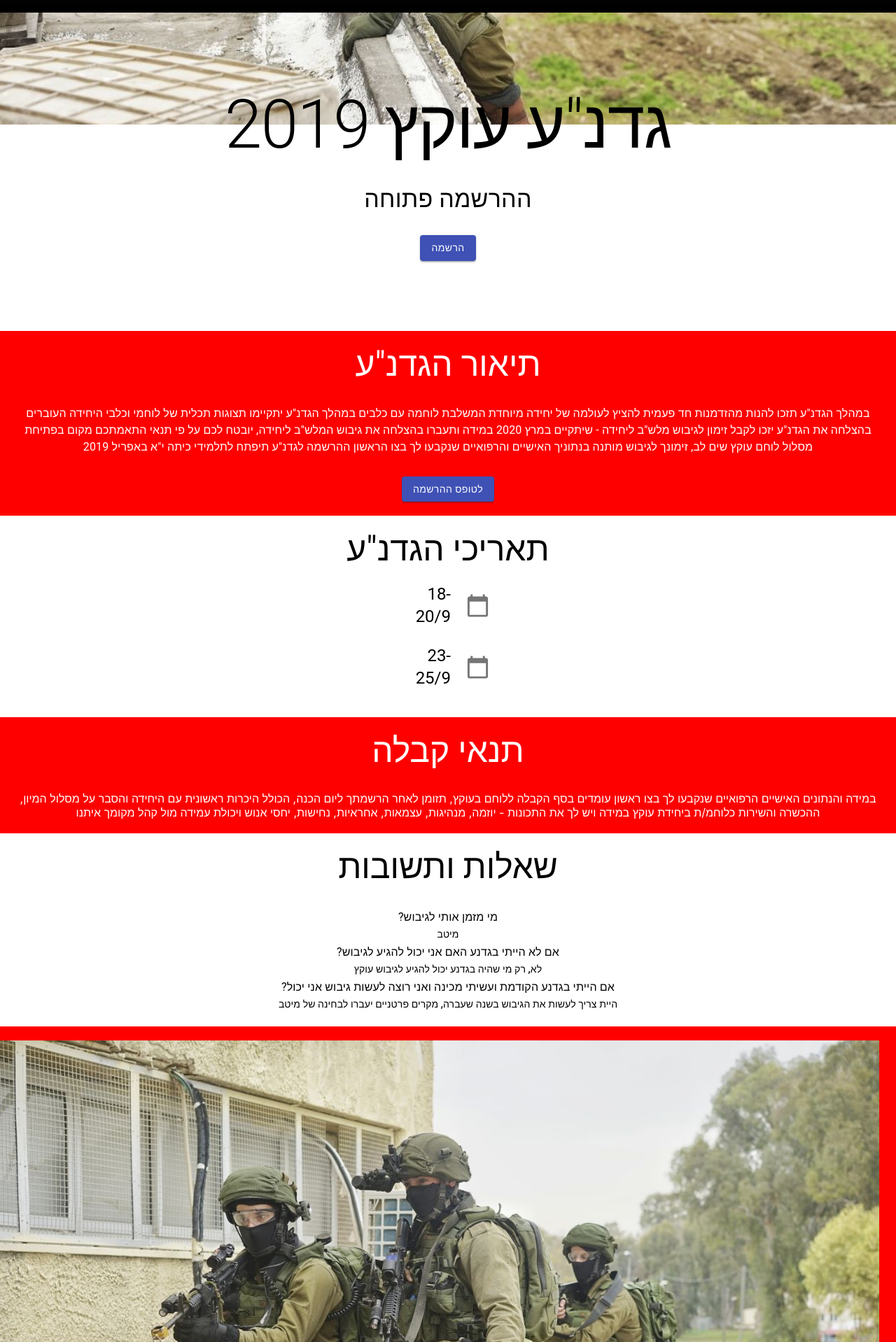
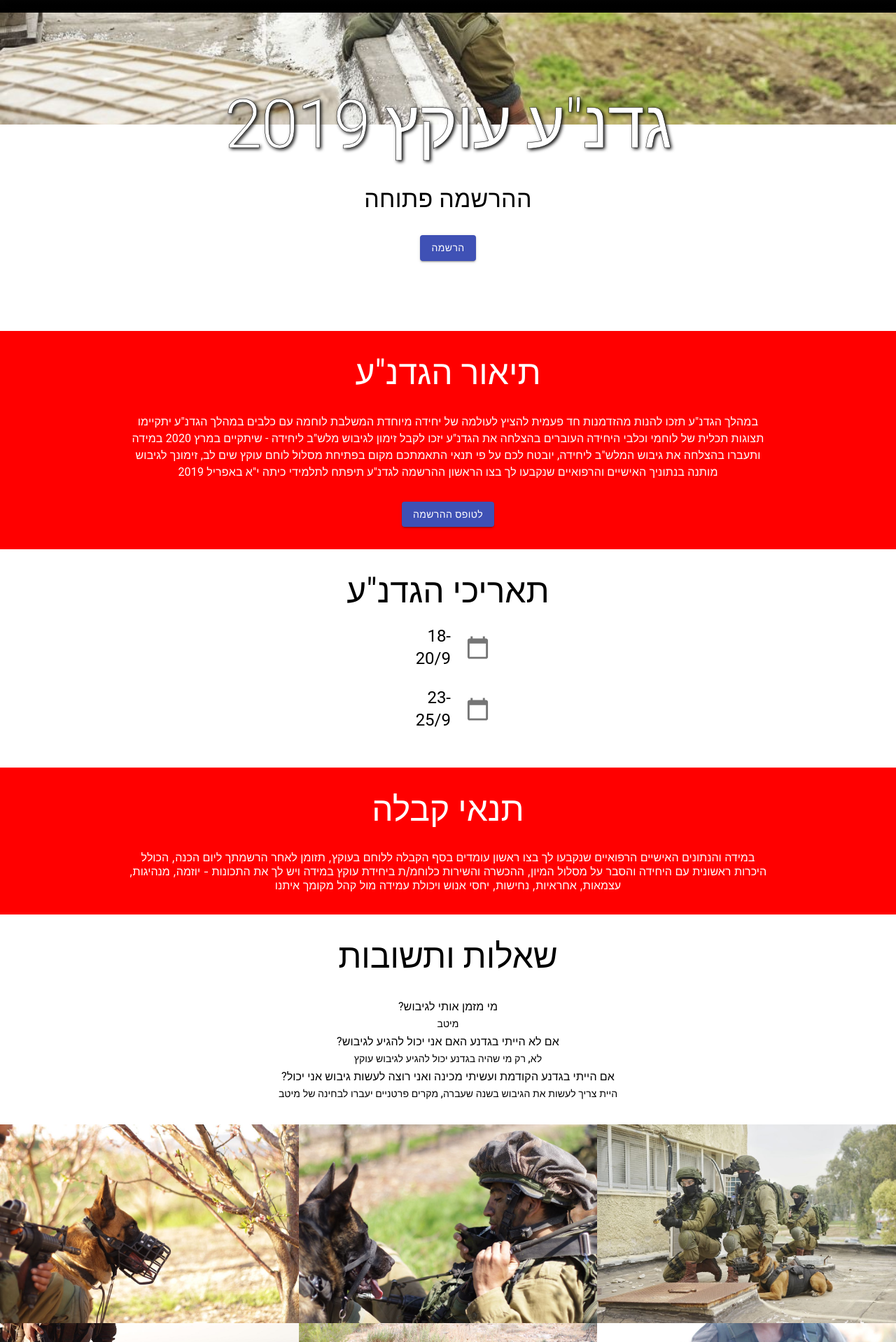
Before and after one commit to sushi30/oketz-website-react, a React (Create React App) app: page / in a window 1280 px wide. Shown: the part 622-2540 px from the top of the page at 70% size. Built offline with nearby package versions, Linux system fonts and the light colour scheme; grey boxes are pictures that could not be loaded.

Commit message:
updated sections

```diff
--- a/src/Body.js
+++ b/src/Body.js
@@ -9,18 +9,6 @@ import Form from "./sections/Form";
 import BackgroundCarousel from "./CarouselBackground";
 import Portfolio from "./sections/Portfolio/Portfolio";
 import Video from "./Video";
-
-const useStyles = makeStyles({
-  root: {
-    background: "linear-gradient(45deg, #FE6B8B 30%, #FF8E53 90%)",
-    border: 0,
-    borderRadius: 3,
-    boxShadow: "0 3px 5px 2px rgba(255, 105, 135, .3)",
-    color: "white",
-    height: 48,
-    padding: "0 30px"
-  }
-});
 
 const Body = () => (
   <div style={{ textAlign: "center" }}>
--- a/src/SectionContainer.js
+++ b/src/SectionContainer.js
@@ -3,11 +3,9 @@ import Container from "@material-ui/core/Container";
 import React from "react";
 
 export default styled(({ even, ...rest }) => (
-  <Container {...rest} maxWidth="xl" />
+  <Container maxWidth="md" {...rest} />
 ))({
-  background: props =>
-    props.transparent ? "unset" : props.even ? "red" : "white",
   color: props => (props.even ? "white" : "black"),
-  paddingTop: 20,
-  paddingBottom: 20
+  paddingTop: props => (props.noPadding ? 0 : 32),
+  paddingBottom: props => (props.noPadding ? 0 : 32)
 });
--- a/src/TitleSection.js
+++ b/src/TitleSection.js
@@ -6,10 +6,22 @@ import MainContainer from "./SectionContainer";
 const TitleSection = ({ even }) => (
   <section>
     <MainContainer transparent style={{ paddingTop: 100, paddingBottom: 100 }}>
-      <Typography variant="h1" style={{ textAlign: "center", marginBottom: 30}}>
+      <Typography
+        variant="h1"
+        style={{
+          textAlign: "center",
+          marginBottom: 30,
+          color: "white",
+          "-webkit-text-stroke-width": "0.5px",
+          "-webkit-text-stroke-color": "black",
+          "text-shadow": "2px 2px 5px black"
+        }}
+      >
         גדנ"ע עוקץ 2019
       </Typography>
-      <Typography variant="h4" style={{marginBottom: 30}}>ההרשמה פתוחה</Typography>
+      <Typography variant="h4" style={{ marginBottom: 30 }}>
+        ההרשמה פתוחה
+      </Typography>
       <Button variant="contained" color="primary">
         הרשמה
       </Button>
--- a/src/Video.js
+++ b/src/Video.js
@@ -12,12 +12,15 @@ const Video = () => {
   return (
     <Container maxWidth="xl" className={classes.container}>
       <video
-        src={"vid/gadna-oketz-video.mp4"}
+        src="vid/gadna-oketz-video.mp4"
+        className={classes.video}
+        controls
         autoPlay
         muted
-        controls
-        className={classes.video}
-      />
+      >
+        <source type="video/mp4" />
+        הדפדפן שלך אינו תומך בהצגת תוכן וידאו.
+      </video>
     </Container>
   );
 };
--- /dev/null
+++ b/src/components/Section.js
@@ -0,0 +1,9 @@
+import React from "react";
+import styled from "@material-ui/core/styles/styled";
+
+const Section = styled(({ even, ...rest }) => <section {...rest} />)({
+  background: props =>
+    props.transparent ? "unset" : props.even ? "red" : "white"
+});
+
+export default Section;
--- a/src/sections/Dates.js
+++ b/src/sections/Dates.js
@@ -7,9 +7,10 @@ import ListItemIcon from "@material-ui/core/ListItemIcon";
 import CalendarIcon from "@material-ui/icons/CalendarToday";
 import ListItemText from "@material-ui/core/ListItemText";
 import MainContainer from "../SectionContainer";
+import Section from "../components/Section";
 
 export default ({ even }) => (
-  <section>
+  <Section even={even}>
     <MainContainer even={even}>
       <Typography variant="h3">תאריכי הגדנ"ע</Typography>
       <Container style={{ maxWidth: 200 }}>
@@ -37,5 +38,5 @@ export default ({ even }) => (
         </List>
       </Container>
     </MainContainer>
-  </section>
+  </Section>
 );
--- a/src/sections/Description.js
+++ b/src/sections/Description.js
@@ -3,9 +3,10 @@ import Button from "@material-ui/core/Button";
 import React from "react";
 import MainContainer from "../SectionContainer";
 import SectionTitle from "../SectionTitle";
+import Section from "../components/Section";
 
 export default ({ even }) => (
-  <section>
+  <Section even={even}>
     <MainContainer even={even}>
       <SectionTitle>תיאור הגדנ"ע</SectionTitle>
       <Typography variant="body1">
@@ -21,5 +22,5 @@ export default ({ even }) => (
         לטופס ההרשמה
       </Button>
     </MainContainer>
-  </section>
+  </Section>
 );
--- a/src/sections/Form.js
+++ b/src/sections/Form.js
@@ -11,6 +11,7 @@ import Radio from "@material-ui/core/Radio";
 import MenuItem from "@material-ui/core/MenuItem";
 import makeStyles from "@material-ui/core/styles/makeStyles";
 import Button from "@material-ui/core/Button";
+import Section from "../components/Section";
 
 const useStyles = makeStyles({
   formControl: { left: "unset" },
@@ -38,7 +39,7 @@ const MyGridItem = ({ children }) => (
 export default ({ even }) => {
   const classes = useStyles();
   return (
-    <section>
+    <Section even={even}>
       <MainContainer even={even}>
         <Typography variant="h3">טופס הרשמה</Typography>
         <Formik
@@ -162,6 +163,6 @@ export default ({ even }) => {
           )}
         />
       </MainContainer>
-    </section>
+    </Section>
   );
 };
--- a/src/sections/Portfolio/Photo.js
+++ b/src/sections/Portfolio/Photo.js
@@ -1,5 +1,5 @@
 import React from "react";
 
-const Photo = ({ src, alt }) => <img alt={alt} src={src} />;
+const Photo = props => <img alt="image" {...props} />;
 
 export default Photo;
--- a/src/sections/Portfolio/Portfolio.js
+++ b/src/sections/Portfolio/Portfolio.js
@@ -1,17 +1,25 @@
 import React from "react";
 import MainContainer from "../../SectionContainer";
 import Photo from "./Photo";
-import img2 from "../../images/2.jpeg";
+import img2 from "../../images/k9/2.jpeg";
+import img5 from "../../images/k9/5.jpeg";
+import img7 from "../../images/k9/7.jpeg";
+import img8 from "../../images/k9/8.jpeg";
+import img9 from "../../images/k9/9.jpeg";
+import img10 from "../../images/k9/10.jpeg";
 import Grid from "@material-ui/core/Grid";
+import Section from "../../components/Section";
 
 export default ({ even }) => (
-  <section>
-    <MainContainer even={even}>
-      <Grid>
-        <Grid item md={4} xs={12}>
-          <Photo src={img2} />
-        </Grid>
+  <Section even={even}>
+    <MainContainer maxWidth="xl" noPadding disableGutters even={even}>
+      <Grid container spacing={0}>
+        {[img2, img5, img7, img8, img9, img10].map(src => (
+          <Grid item md={4} xs={12} style={{ marginBottom: -4 }}>
+            <Photo src={src} style={{ width: "100%" }} />
+          </Grid>
+        ))}
       </Grid>
     </MainContainer>
-  </section>
+  </Section>
 );
--- a/src/sections/QuestionsAndAnswers.js
+++ b/src/sections/QuestionsAndAnswers.js
@@ -2,9 +2,10 @@ import { Typography } from "@material-ui/core";
 import React from "react";
 import MainContainer from "../SectionContainer";
 import SectionTitle from "../SectionTitle";
+import Section from "../components/Section";
 
 export default ({ even }) => (
-  <section>
+  <Section even={even}>
     <MainContainer even={even}>
       <SectionTitle>שאלות ותשובות</SectionTitle>
       <Typography variant="subtitle1">מי מזמן אותי לגיבוש?</Typography>
@@ -22,5 +23,5 @@ export default ({ even }) => (
         היית צריך לעשות את הגיבוש בשנה שעברה, מקרים פרטניים יעברו לבחינה של מיטב
       </Typography>
     </MainContainer>
-  </section>
+  </Section>
 );
--- a/src/sections/Requirements.js
+++ b/src/sections/Requirements.js
@@ -3,9 +3,10 @@ import Container from "@material-ui/core/Container";
 import React from "react";
 import MainContainer from "../SectionContainer";
 import SectionTitle from "../SectionTitle";
+import Section from "../components/Section";
 
 export default ({ even }) => (
-  <section>
+  <Section even={even}>
     <MainContainer even={even}>
       <SectionTitle variant="h3">תנאי קבלה</SectionTitle>
       <Typography variant="p">
@@ -16,5 +17,5 @@ export default ({ even }) => (
         עמידה מול קהל מקומך איתנו
       </Typography>
     </MainContainer>
-  </section>
+  </Section>
 );
```
Also changed, not shown: 1 other file (tests, documents, lock files or other folders).
